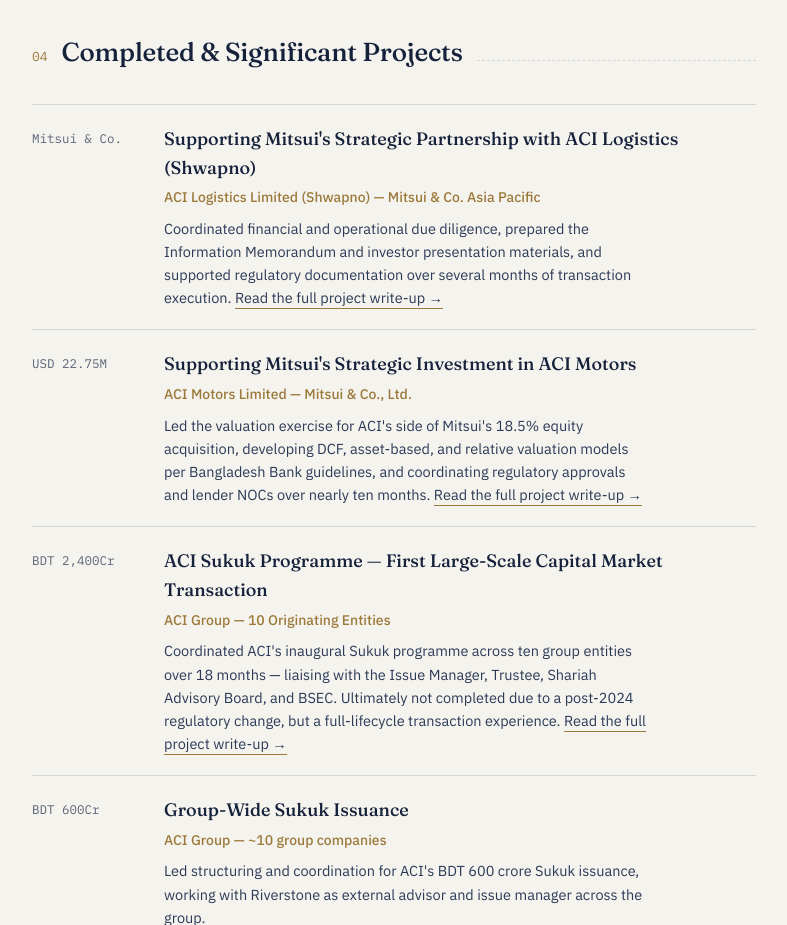
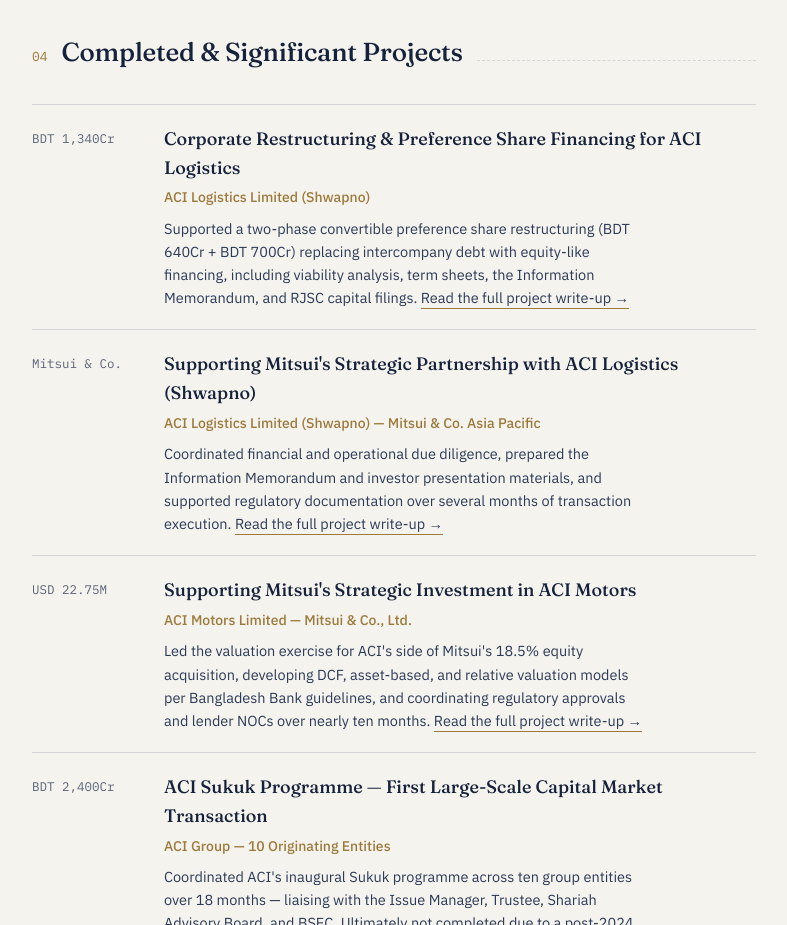
Before and after one commit to hosennurfin22-netizen/hosennurfin22-netizen.github.io, a plain HTML site: page index.html in a window 1280 px wide. Shown: the part 2780-3705 px from the top of the page, without its empty margins (246-1033 px from the left). Drawn offline with Linux system fonts and the light colour scheme.

Commit message:
Update index.html

```diff
--- a/index.html
+++ b/index.html
@@ -155,6 +155,15 @@
     </div>
 
     <div class="ledger-item">
+      <div class="period">BDT 1,340Cr</div>
+      <div>
+        <h3>Corporate Restructuring &amp; Preference Share Financing for ACI Logistics</h3>
+        <div class="org">ACI Logistics Limited (Shwapno)</div>
+        <p>Supported a two-phase convertible preference share restructuring (BDT 640Cr + BDT 700Cr) replacing intercompany debt with equity-like financing, including viability analysis, term sheets, the Information Memorandum, and RJSC capital filings. <a class="text-link" href="project-aci-logistics-preference-shares.html">Read the full project write-up →</a></p>
+      </div>
+    </div>
+
+    <div class="ledger-item">
       <div class="period">Mitsui &amp; Co.</div>
       <div>
         <h3>Supporting Mitsui's Strategic Partnership with ACI Logistics (Shwapno)</h3>
```
